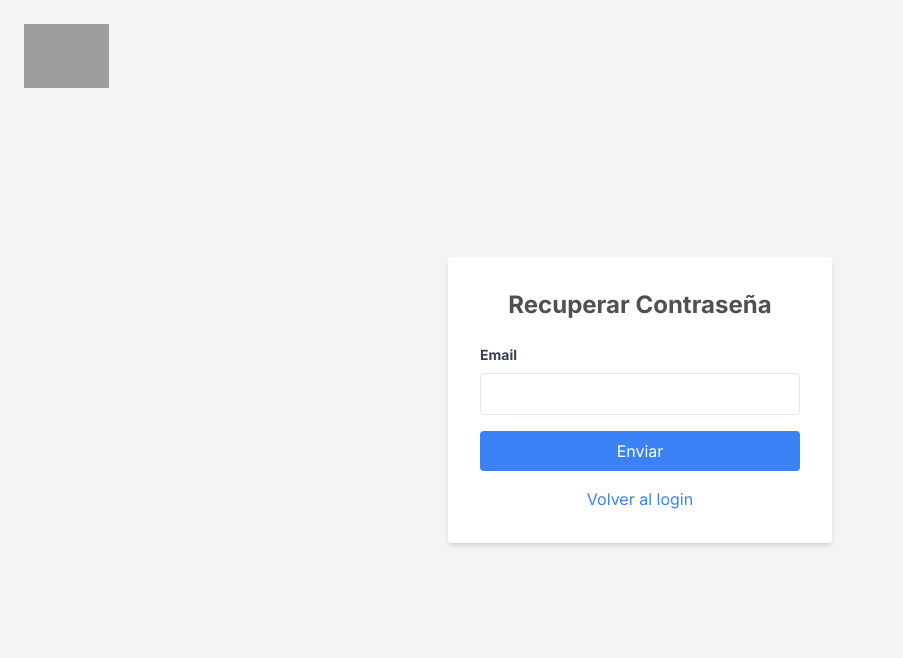
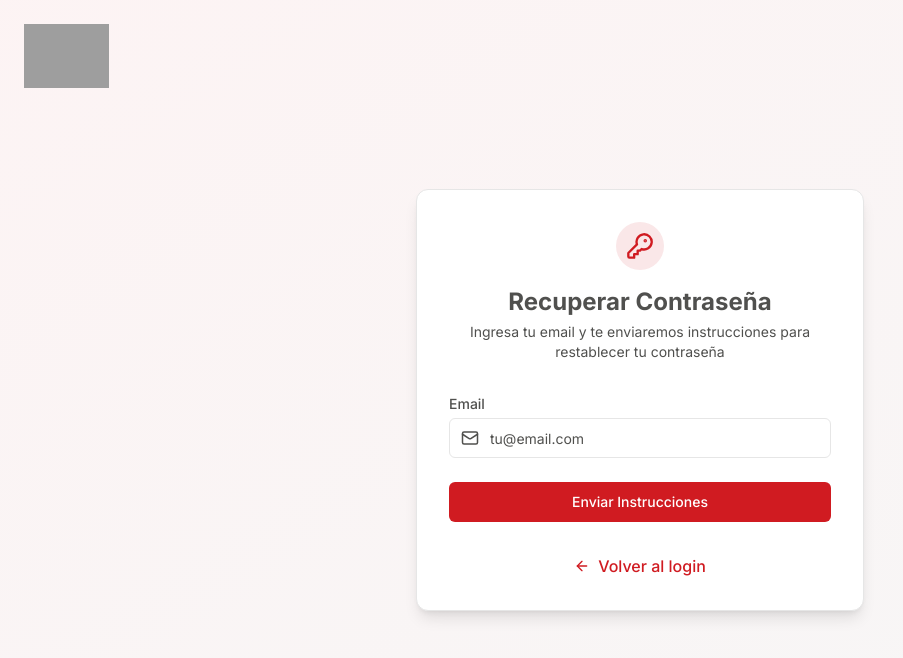
Before and after one commit to fradurgo19/remote-tech-support, a React (Vite) app: page /forgot-password in a window 1280 px wide. Shown: the top 658 px of the page, without its empty margins (0-903 px from the left). Built offline with nearby package versions, Linux system fonts and the light colour scheme; no server answers; grey boxes are pictures that could not be loaded.

Commit message:
feat: Aplicar colores institucionales en login y forgot-password

```diff
--- a/src/pages/ForgotPasswordPage.tsx
+++ b/src/pages/ForgotPasswordPage.tsx
@@ -1,15 +1,23 @@
+import { AlertCircle, ArrowLeft, CheckCircle, KeyRound, Mail } from 'lucide-react';
 import React, { useState } from 'react';
 import { useNavigate } from 'react-router-dom';
+import { Button } from '../atoms/Button';
+import { Input } from '../atoms/Input';
 import { authService } from '../services/api';
 
 const ForgotPasswordPage: React.FC = () => {
   const [email, setEmail] = useState('');
   const [message, setMessage] = useState('');
   const [error, setError] = useState('');
+  const [isLoading, setIsLoading] = useState(false);
   const navigate = useNavigate();
 
   const handleSubmit = async (e: React.FormEvent) => {
     e.preventDefault();
+    setIsLoading(true);
+    setError('');
+    setMessage('');
+
     try {
       const response = await authService.forgotPassword(email);
       setMessage(response.message);
@@ -17,11 +25,13 @@ const ForgotPasswordPage: React.FC = () => {
     } catch {
       setError('Error al solicitar recuperación de contraseña');
       setMessage('');
+    } finally {
+      setIsLoading(false);
     }
   };
 
   return (
-    <div className='flex items-center justify-center min-h-screen bg-gray-100'>
+    <div className='min-h-screen flex items-center justify-center bg-gradient-to-br from-primary/5 to-secondary/5'>
       {/* Logo de la compañía - Esquina superior izquierda */}
       <div className='absolute top-4 left-4 md:top-6 md:left-6'>
         <img
@@ -31,40 +41,62 @@ const ForgotPasswordPage: React.FC = () => {
         />
       </div>
 
-      <div className='p-8 bg-white rounded shadow-md w-96'>
-        <h1 className='mb-6 text-2xl font-bold text-center'>
+      <div className='w-full max-w-md p-8 space-y-8 bg-card shadow-lg rounded-xl border border-border'>
+        <div className='text-center'>
+          <div className='mx-auto h-12 w-12 rounded-full bg-primary/10 flex items-center justify-center'>
+            <KeyRound size={28} className='text-primary' />
+          </div>
+          <h1 className='mt-4 text-2xl font-bold text-foreground'>
             Recuperar Contraseña
           </h1>
-        <form onSubmit={handleSubmit}>
-          <div className='mb-4'>
-            <label
-              className='block mb-2 text-sm font-bold text-gray-700'
-              htmlFor='email'
-            >
-              Email
-            </label>
-            <input
+          <p className='mt-1 text-sm text-muted-foreground'>
+            Ingresa tu email y te enviaremos instrucciones para restablecer tu contraseña
+          </p>
+        </div>
+
+        {/* Mensaje de éxito */}
+        {message && (
+          <div className='p-3 rounded-md bg-success/10 text-success flex items-center gap-2 text-sm'>
+            <CheckCircle size={16} />
+            <span>{message}</span>
+          </div>
+        )}
+
+        {/* Mensaje de error */}
+        {error && (
+          <div className='p-3 rounded-md bg-destructive/10 text-destructive flex items-center gap-2 text-sm'>
+            <AlertCircle size={16} />
+            <span>{error}</span>
+          </div>
+        )}
+
+        <form onSubmit={handleSubmit} className='space-y-6'>
+          <Input
             id='email'
             type='email'
+            label='Email'
             value={email}
             onChange={e => setEmail(e.target.value)}
-              className='w-full px-3 py-2 border rounded'
+            placeholder='tu@email.com'
+            leftIcon={<Mail size={18} />}
             required
+            disabled={isLoading}
           />
-          </div>
-          <button
+
+          <Button
             type='submit'
-            className='w-full px-4 py-2 text-white bg-blue-500 rounded hover:bg-blue-600'
+            className='w-full'
+            isLoading={isLoading}
           >
-            Enviar
-          </button>
+            Enviar Instrucciones
+          </Button>
         </form>
-        {message && <p className='mt-4 text-green-600'>{message}</p>}
-        {error && <p className='mt-4 text-red-600'>{error}</p>}
+
         <button
           onClick={() => navigate('/login')}
-          className='w-full mt-4 text-blue-500 hover:underline'
+          className='w-full mt-4 text-primary hover:underline font-medium flex items-center justify-center gap-2'
         >
+          <ArrowLeft size={16} />
           Volver al login
         </button>
       </div>
--- a/src/pages/LoginPage.tsx
+++ b/src/pages/LoginPage.tsx
@@ -201,7 +201,7 @@ export const LoginPage: React.FC = () => {
 
         <button
           onClick={() => navigate('/forgot-password')}
-          className='w-full mt-4 text-blue-500 hover:underline'
+          className='w-full mt-4 text-primary hover:underline font-medium'
         >
           ¿Olvidaste tu contraseña?
         </button>
```
Lines whose indentation alone changed are shown as unchanged.
